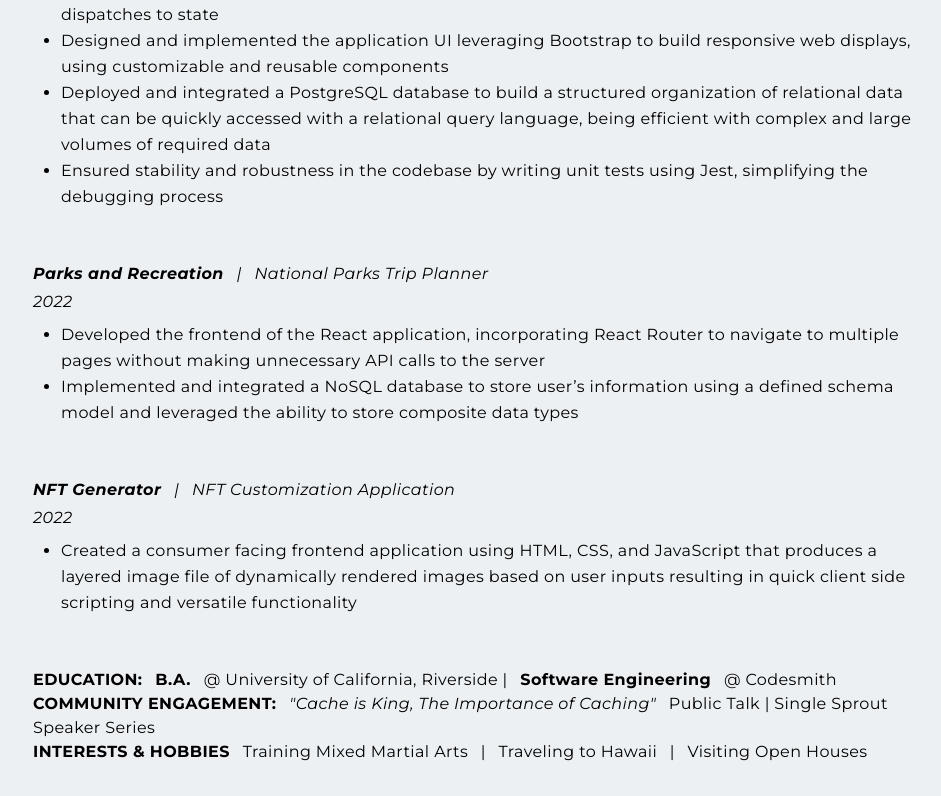
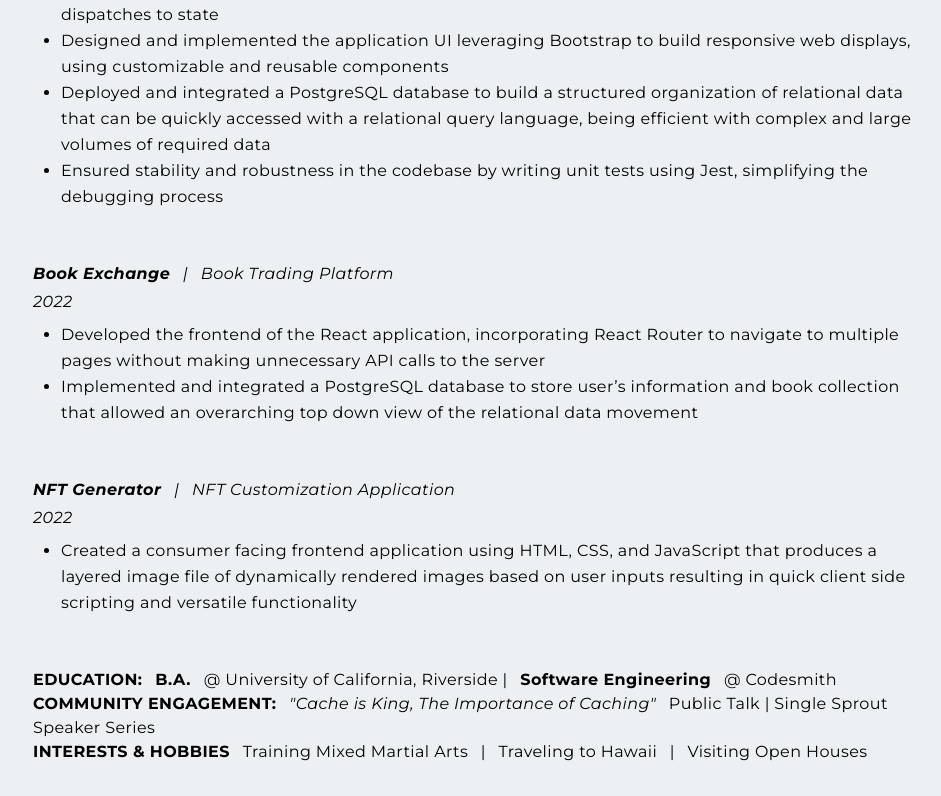
Before and after one commit to andrewcpark/personal-website, a Next.js app: page /resume in a window 1280 px wide. Shown: the part 1333-2129 px from the top of the page, without its empty margins (145-1086 px from the left). Built offline with nearby package versions, Linux system fonts and the light colour scheme.

Commit message:
updated about section

```diff
--- a/components/About.jsx
+++ b/components/About.jsx
@@ -10,8 +10,8 @@ const About = () => {
             <div className='col-span-2'>
                 <p className='uppercase text-xl tracking-widest text-[#1e97f3]'> About </p>
                 <h2 className='py-4'> Who I Am </h2>
-                <p className='py-2 text-gray-600'> I specialize in building mobile responsive front-end UI applications that connect with API’s and other backend technologies. I’m passionate about learning new technologies and understand there is more than one way to accomplish a task. Though I am most proficient in building front-end applications using HTML, CSS, Javascript, and React, I am a quick learner and can pick up new tech stacks as needed. I believe that being a great developer is not using one specific language, but choosing the best tool for the job. </p>
-                <p className='py-2 text-gray-600' > I started web developement in 2013 managing multiple e-commerce websites on CMS platforms such as WordPress, BigCommerce, and Shopify. I have experience working directly with clients and taking mock wireframes all the way to deployed applications. In my spare time I run Code Commerce, a Youtube channel where I teach web developement and various front-end technologies. </p>
+                <p className='py-2 text-gray-600'> I specialize in building JavaScript applications and like to work on all parts of the tech stack. I’m passionate about learning new technologies and understand there is more than one way to accomplish a task. I am a quick learner and can pick up new tech stacks as needed. I believe that being a great developer is not using one specific language, but choosing the best tool for the job.
+                In my free time I like to travel, train Mixed martial arts, and work on personal projects.  </p>
                 <Link href='/#projects'>
                   <p className='py-2 text-gray-600 underline cursor-pointer'> Check out some of my latest projects. </p>
                 </Link>
--- a/pages/resume.jsx
+++ b/pages/resume.jsx
@@ -155,8 +155,8 @@ const resume = () => {
 
         <div className='py-6'>
           <p className='italic'>
-            <span className='font-bold'> Parks and Recreation </span>
-            <span className='px-2'>|</span> National Parks Trip Planner
+            <span className='font-bold'> Book Exchange </span>
+            <span className='px-2'>|</span> Book Trading Platform
           </p>
           <p className='py-1 italic'>2022</p>
           <ul className='list-disc list-outside px-7 py-1 leading-relaxed'>
@@ -165,8 +165,7 @@ const resume = () => {
                 making unnecessary API calls to the server
             </li>
             <li>
-                Implemented and integrated a NoSQL database to store user’s information using a defined schema model and
-                leveraged the ability to store composite data types
+            Implemented and integrated a PostgreSQL database to store user’s information and book collection that allowed an overarching top down view of the relational data movement
             </li>
           </ul>
         </div>
```
